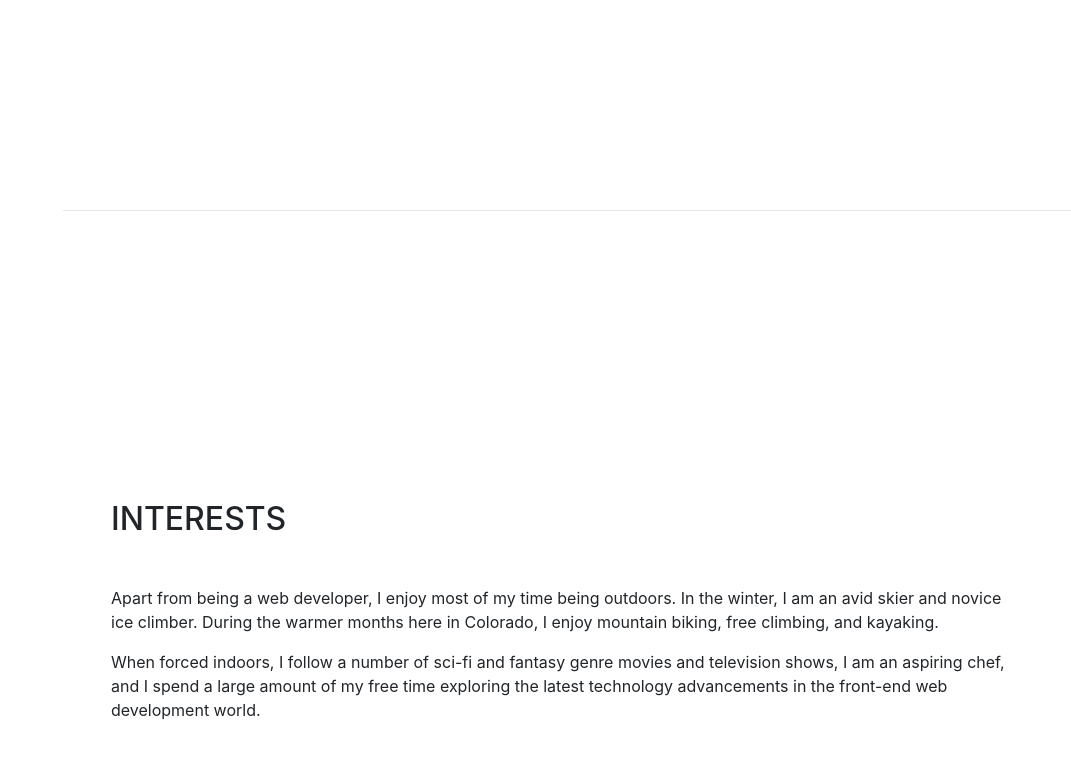
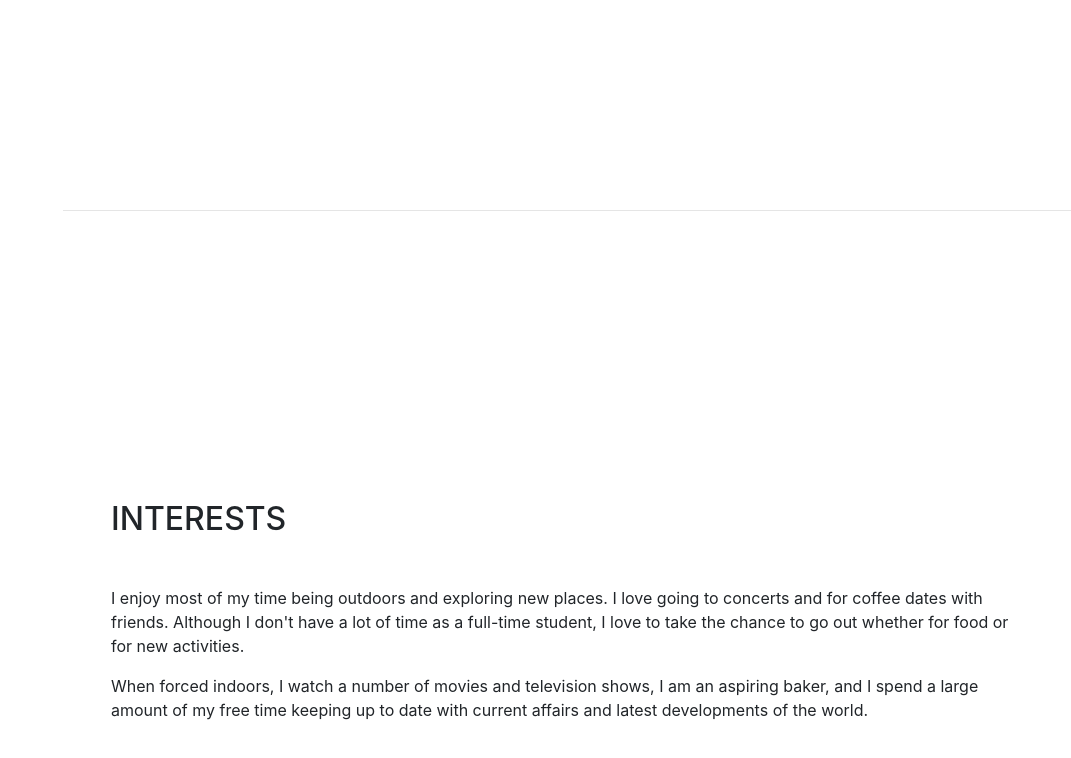
Before and after one commit to laurenfletcher/laurenfletcher.github.io, a website with bundled scripts: page index.html in a window 1280 px wide. Shown: the part 2993-3751 px from the top of the page, without its empty margins (209-1280 px from the left). Built offline with nearby package versions, Linux system fonts and the light colour scheme; a web font is replaced by a local one.

Commit message:
Update index.html

```diff
--- a/index.html
+++ b/index.html
@@ -119,7 +119,6 @@
               <h3 class="mb-0">Leeds Trinity University</h3>
               <div class="subheading mb-3">Bachelor of Arts</div>
               <div>Film Studies</div>
-              <p>2:1</p>
             </div>
             <div class="resume-date text-md-right">
               <span class="text-primary">September 2017 - May 2020</span>
@@ -209,8 +208,8 @@
       <section class="resume-section p-3 p-lg-5 d-flex flex-column" id="interests">
         <div class="my-auto">
           <h2 class="mb-5">Interests</h2>
-          <p>Apart from being a web developer, I enjoy most of my time being outdoors. In the winter, I am an avid skier and novice ice climber. During the warmer months here in Colorado, I enjoy mountain biking, free climbing, and kayaking.</p>
-          <p class="mb-0">When forced indoors, I follow a number of sci-fi and fantasy genre movies and television shows, I am an aspiring chef, and I spend a large amount of my free time exploring the latest technology advancements in the front-end web development world.</p>
+          <p>I enjoy most of my time being outdoors and exploring new places. I  love going to concerts and for coffee dates with friends. Although I don't have a lot of time as a full-time student, I love to take the chance to go out whether for food or for new activities.</p>
+          <p class="mb-0">When forced indoors, I watch a number of movies and television shows, I am an aspiring baker, and I spend a large amount of my free time keeping up to date with current affairs and latest developments of the world.</p>
         </div>
       </section>
 
```
